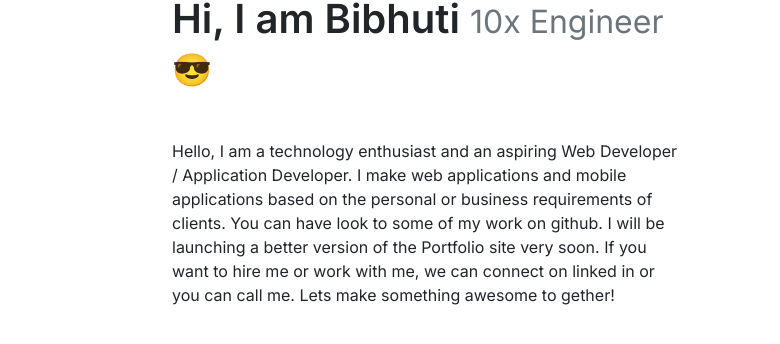
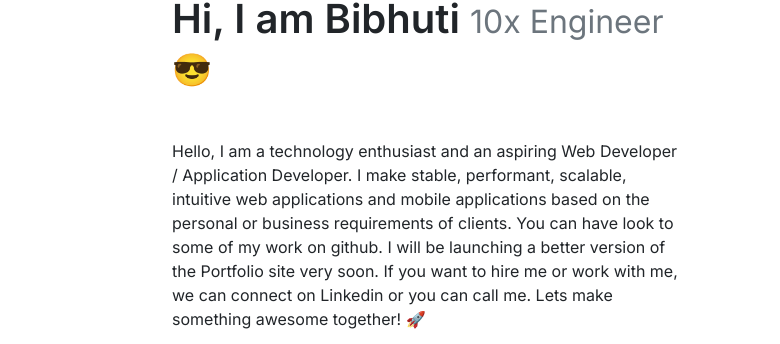
Before and after one commit to Bibhuti2000/PortFoliopage1, a plain HTML site: page index.html in a window 1280 px wide. Shown: the part 245-589 px from the top of the page, 500-1280 px from the left. Drawn offline with nearby package versions, Linux system fonts and the light colour scheme.

Commit message:
Update index.html

```diff
--- a/index.html
+++ b/index.html
@@ -53,8 +53,8 @@
             <small class="text-muted">10x Engineer 😎</small>
         </h1>
         <p class="lead" style="font-size: medium; font-weight: 500;  margin-top: 5vh; margin-bottom: 5vh;">Hello, I am a technology enthusiast and an aspiring Web Developer / Application Developer.
-       I make web applications and mobile applications based on the personal or business requirements of clients. You can have look to some of my work on github. I will be launching a better
-        version of the Portfolio site very soon. If you want to hire me or work with me, we can connect on linked in or you can call me. Lets make something awesome to gether! </p>
+       I make stable, performant, scalable, intuitive web applications and mobile applications based on the personal or business requirements of clients. You can have look to some of my work on github. I will be launching a better
+        version of the Portfolio site very soon. If you want to hire me or work with me, we can connect on Linkedin or you can call me. Lets make something awesome together! 🚀</p>
 
            <div class="btngrp"><button type="button" class="btn btn-dark" id="projectbtn" style="margin:auto" onclick="window.open('#projectlist', '_self')">Projects</button>
             <button type="button" class="btn btn-success" onclick="window.open('https://github.com/Bibhuti2000','_self')">Github</button>
```
